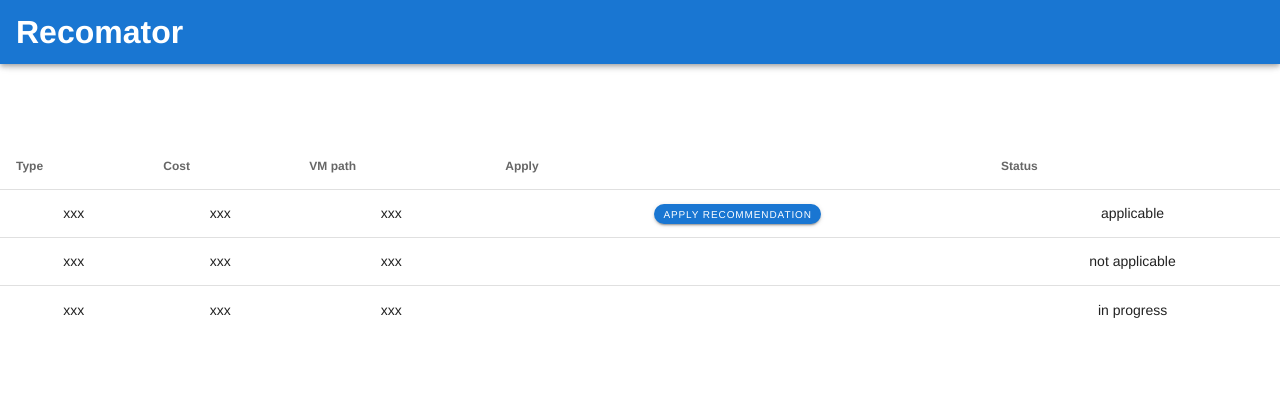
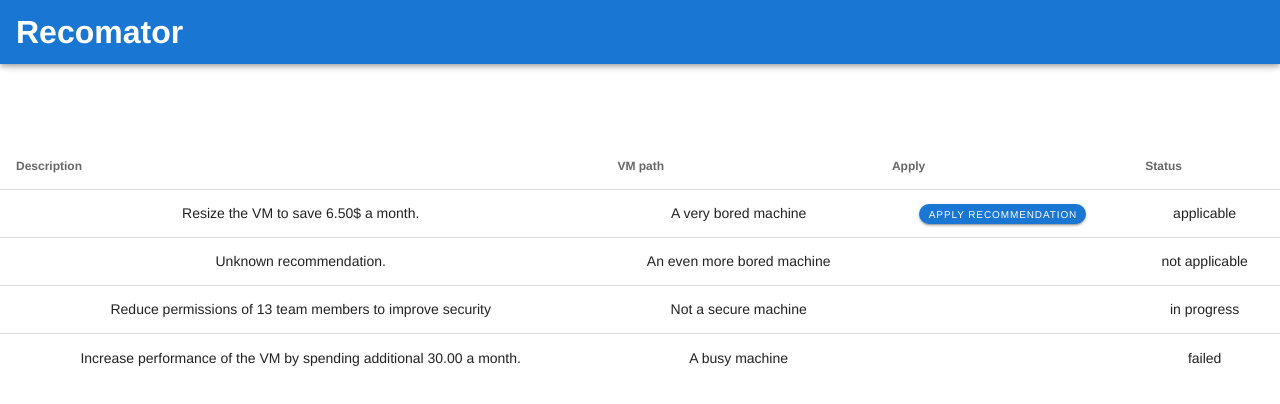
Before and after one commit to googleinterns/recomator, a Vue app in the folder frontend/: page /mock in a window 1280 px wide. Shown: the top 404 px of the page. Built offline with nearby package versions, Linux system fonts and the light colour scheme.

Commit message:
Added a class for creating a summary, added descriptions, changed the received types of the recommendations, added an example of a recommendation list containg all of those types.

```diff
--- a/frontend/src/views/Mock.vue
+++ b/frontend/src/views/Mock.vue
@@ -21,18 +21,19 @@ limitations under the License. -->
       <v-simple-table>
         <thead>
           <tr>
-            <th v-for="header in headers1" v-bind:key="header.value">
+            <th v-for="header in headers" v-bind:key="header.value">
               <span> {{ header.text }} </span>
             </th>
           </tr>
         </thead>
         <tbody>
           <tr
-            v-for="(recommendation, index) in recommendations1"
+            v-for="(recommendation, index) in recommendations"
             v-bind:key="index"
           >
-            <td>{{ recommendation.type }}</td>
-            <td>{{ recommendation.cost }}</td>
+            <!-- <td>{{ recommendation.type }}</td>
+            <td>{{ recommendation.cost }}</td> -->
+            <td>{{ recommendation.getDescription() }}</td>
             <td>{{ recommendation.path }}</td>
             <td>
               <v-btn
@@ -53,15 +54,25 @@ limitations under the License. -->
 </template>
 
 <script lang="ts">
+import { Component, Vue } from "vue-property-decorator";
+
 class Recommendation {
   type: string;
   cost: string;
+  permissionCount: string;
   path: string;
   status: string;
 
-  constructor(type: string, cost: string, path: string, status: string) {
-    this.type = type;
-    this.cost = cost;
+  constructor(
+    type: string,
+    cost: string,
+    permissionCount: string,
+    path: string,
+    status: string
+  ) {
+    this.type = type; // UPPERCASED, contained in the set {RESIZE, DELETE, SECURITY, PERFORMANCE} (doing this should be possible)
+    this.cost = cost; // monthly cost, parsed to be positive (I assume, that the number would always be negative for resize and delete, and positive for performance)
+    this.permissionCount = permissionCount;
     this.path = path;
     this.status = status;
   }
@@ -69,25 +80,107 @@ class Recommendation {
   applicable(): boolean {
     return this.status == "applicable";
   }
+
+  getDescription(): string {
+    switch (this.type) {
+      case "RESIZE": {
+        return `Resize the VM to save ${this.cost} a month.`;
+      }
+      case "DELETE": {
+        return `Delete the VM to save ${this.cost} a month.`; // Should something be added about saving the machine's state?
+      }
+      case "SECURITY": {
+        return `Reduce permissions of ${this.permissionCount} team members to improve security`;
+      }
+      case "PERFORMANCE": {
+        return `Increase performance of the VM by spending additional ${this.cost} a month.`; // Should we be putting the cost here?
+      }
+      default: {
+        return `Unknown recommendation.`;
+      }
+    }
+  }
 }
 
-import { Component, Vue } from "vue-property-decorator";
+class Summary {
+  private recommendationCount: number;
+  private moneySaved: string;
+  private roleChangeCount: number;
+
+  constructor(recommendationList: Recommendation[]) {
+    this.recommendationCount = recommendationList.length;
+    this.moneySaved = Summary.calculateSavings(recommendationList);
+    this.roleChangeCount = Summary.calculateRoleChanges(recommendationList);
+  }
+
+  private static getCurrency(cost: string): string {
+    return cost.slice(-1, -1); //TODO take all the not numeric characters from the end? It would be good to write some regex.
+  }
+
+  private static costToNumber(cost: string): number {
+    return parseInt(cost.slice(0, -1), 10);
+  }
+
+  private static calculateSavings(
+    recommendationList: Recommendation[]
+  ): string {
+    let result = 0;
+    let currency = "";
+
+    for (const recommendation of recommendationList) {
+      if (recommendation.type in ["RESIZE", "DELETE", "PERFORMANCE"]) {
+        const cost: number = Summary.costToNumber(recommendation.cost);
+        currency = Summary.getCurrency(recommendation.cost);
+
+        if (recommendation.type in ["RESIZE", "DELETE"]) {
+          result += cost;
+        } else {
+          result -= cost;
+        }
+      }
+    }
+
+    return result.toString + currency;
+  }
+
+  private static calculateRoleChanges(
+    recommendationList: Recommendation[]
+  ): number {
+    let result = 0;
+    for (const recommendation of recommendationList) {
+      if (recommendation.type === "SECURITY") {
+        result += parseInt(recommendation.permissionCount, 10);
+      }
+    }
+
+    return result;
+  }
+
+  public toString(): string {
+    if (Summary.costToNumber(this.moneySaved) > 0) {
+      return `Apply ${this.recommendationCount} recommendations to save ${this.moneySaved}$ every month.`;
+    }
+
+    return `Spend ${this.moneySaved} more each month to positively impact the performance by applying ${this.recommendationCount} recommendations.`;
+  }
+}
 
 @Component
 export default class Mock extends Vue {
-  private headers1 = [
-    { text: "Type", align: "start", sortable: false, value: "type" },
-    { text: "Cost", value: "cost" },
+  private headers = [
+    { text: "Description", align: "start", sortable: false, value: "type" },
     { text: "VM path", value: "path" },
     { text: "Apply", value: "apply" },
-    { text: "Status", value: "status" }
+    { text: "Status", value: "status" },
   ];
-  private recommendations1 = [
-    new Recommendation("xxx", "xxx", "xxx", "applicable"),
-    new Recommendation("xxx", "xxx", "xxx", "not applicable"),
-    new Recommendation("xxx", "xxx", "xxx", "in progress")
+
+  private recommendations = [
+    new Recommendation("RESIZE", "6.50$", "0", "A very bored machine", "applicable"),
+    new Recommendation("REMOVE", "10.00$", "0", "An even more bored machine", "not applicable"),
+    new Recommendation("SECURITY", "0", "13", "Not a secure machine", "in progress"),
+    new Recommendation("PERFORMANCE", "30.00", "0", "A busy machine", "failed")
   ];
-  private headers2 = [];
-  private recommendations2 = [];
+
+  private summary = new Summary(this.recommendations);
 }
 </script>
```
